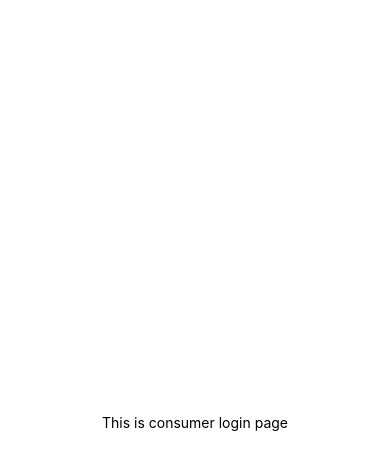
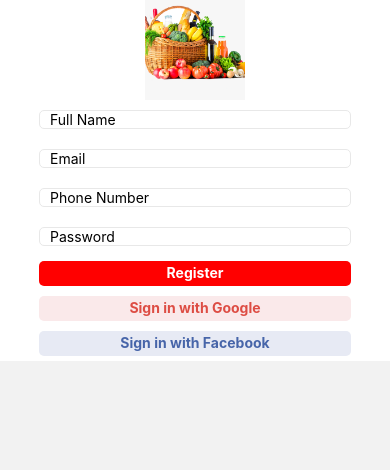
Before and after one commit to sreedevi111/street-vendor-app, a React Native app in the folder vendors-app/: screen /ConsumerSignUp in a window 390 px wide. Shown: the top 470 px of the page. Built offline with nearby package versions, Linux system fonts and the light colour scheme.

Commit message:
signUpUi

```diff
--- a/vendors-app/App.js
+++ b/vendors-app/App.js
@@ -1,4 +1,3 @@
-import { StatusBar } from 'expo-status-bar';
 import { NavigationContainer } from '@react-navigation/native'
 import { createNativeStackNavigator } from '@react-navigation/native-stack'
 import Question from './src/components/Question';
--- a/vendors-app/src/components/ConsumerSignUp.js
+++ b/vendors-app/src/components/ConsumerSignUp.js
@@ -1,17 +1,75 @@
-import React, { Component } from 'react'
-import { Text, View, StyleSheet } from 'react-native'
+import React, { useState } from "react";
+import { StyleSheet, Text, View, Button, ScrollView, Image } from "react-native";
+import CustomInput from './CustomInput';
+import CustomButton from "./Customebutton/CustomButton";
+import Logo from '../../assets/Logo.png'
 
-const ConsumerLogin = () => {
+const ConsumerSignUp = () => {
+  const [fullName, setFullName] = useState("");
+  const [password, setPassword] = useState("");
+  const [email, setEmail] = useState ("");
+  const [phoneNumber, setPhoneNumber] = useState ("");
+
+  const onSignUpPressed = () => {
+    console.warn("Sign Up");
+  };
+  const onSignInGoogle = () => {
+    console.warn("Googel");
+  };
+  const onSignInFacebook = () => {
+    console.warn("Facebook");
+  };
+
 
     return (
+      <ScrollView showsVerticalScrollIndicator={false}>
+
       <View style={styles.body}>
-        <Text> This is consumer login page </Text>
+
+      <Image source={Logo} style={styles.logo} />
+
+      <CustomInput
+        placeholder="Full Name"
+        value={fullName}
+        setValue={setFullName}
+      />
+       <CustomInput
+        placeholder="Email"
+        value={email}
+        setValue={setEmail}
+      />
+       <CustomInput
+        placeholder="Phone Number"
+        value={phoneNumber}
+        setValue={setPhoneNumber}
+      />
+      <CustomInput
+        placeholder="Password"
+        value={password}
+        setValue={setPassword}
+        secureTextEntry={true}
+      />
+      <CustomButton text="Register" onPress={onSignUpPressed} />
+      <CustomButton
+        text="Sign in with Google"
+        onPress={onSignInGoogle}
+        bgColor="#FAE9EA"
+        fgColor="#DD4D44"
+      />
+      <CustomButton
+        text="Sign in with Facebook"
+        onPress={onSignInFacebook}
+        bgColor="#E7EAF4"
+        fgColor="#4765A9"
+      />
       </View>
+      </ScrollView>
+
     );
 
 }
 
-export default ConsumerLogin
+export default ConsumerSignUp
 
 const styles = StyleSheet.create({
     body: {
@@ -22,4 +80,8 @@ const styles = StyleSheet.create({
 
 
     },
+    logo: {
+      width: 100,
+      height: 100,
+    }
   });
--- /dev/null
+++ b/vendors-app/src/components/CustomInput/CustomInput.js
@@ -0,0 +1,32 @@
+import React from "react";
+import { View, Text, TextInput, StyleSheet } from "react-native";
+
+const CustomInput = ({ value, setValue, placeholder, secureTextEntry }) => {
+  return (
+    <View style={styles.container}>
+      <TextInput
+        placeholder={placeholder}
+        value={value}
+        onChangeText={setValue}
+        style={styles.input}
+        secureTextEntry={secureTextEntry}
+      />
+    </View>
+  );
+};
+
+const styles = StyleSheet.create({
+  container: {
+    backgroundColor: "white",
+    width: "80%",
+    borderColor: "#e8e8e8",
+    borderWidth: 1,
+    borderRadius: 5,
+    paddingHorizontal: 10,
+    marginVertical: 10,
+  },
+
+  input: {},
+});
+
+export default CustomInput;
--- /dev/null
+++ b/vendors-app/src/components/CustomInput/index.js
@@ -0,0 +1 @@
+export {default} from './CustomInput'
--- /dev/null
+++ b/vendors-app/src/components/Customebutton/CustomButton.js
@@ -0,0 +1,34 @@
+import { StyleSheet, Text, View, Pressable } from 'react-native'
+import React from 'react'
+
+const CustomButton = ({onPress, text, bgColor, fgColor}) => {
+  return (
+    <Pressable onPress={onPress}
+    style={[styles.container,
+        bgColor ? {backgroundColor: bgColor} : {},
+    ]}>
+      <Text style={[
+          styles.text,
+          fgColor ? {color: fgColor} : {},
+    ]}>{text}</Text>
+    </Pressable>
+  )
+}
+
+export default CustomButton
+
+const styles = StyleSheet.create({
+    container: {
+        backgroundColor: 'red',
+        width: '80%',
+        height: 25,
+        padding: 3,
+        marginVertical: 5,
+        alignItems: 'center',
+        borderRadius: 5,
+    },
+    text:{
+        fontWeight: 'bold',
+        color: 'white'
+    }
+});
--- /dev/null
+++ b/vendors-app/src/components/Customebutton/index.js
@@ -0,0 +1 @@
+export {default} from './CustomButton'
--- a/vendors-app/src/components/Question.js
+++ b/vendors-app/src/components/Question.js
@@ -1,25 +1,29 @@
 import { StyleSheet, Text, View, Button } from "react-native";
 import { TouchableOpacity } from "react-native-web";
 
-
-const Question = ({navigation}) => {
-
+const Question = ({ navigation }) => {
   return (
     <View style={styles.body}>
       <Text style={styles.text}>LOCAL VENDORS</Text>
-      <View style={{ marginBottom: 10,  width: 115,  }}>
-        <TouchableOpacity></TouchableOpacity>
-      <Button color="#0000ff" onPress={() => navigation.navigate("VendorSignUp")} title="vendor 🛍️" />
-      </View>
-
-      <Button color="#0000ff" onPress={() => navigation.navigate("ConsumerSignUp")}  title="consumer🚹 " />
-
-
+      <TouchableOpacity style={{ marginBottom: 10, width: 115 }}>
+        <Button
+          color="#0000ff"
+          onPress={() => navigation.navigate("VendorSignUp")}
+          title="vendor 🛍️"
+        />
+      </TouchableOpacity>
+      <TouchableOpacity>
+        <Button
+          color="#0000ff"
+          onPress={() => navigation.navigate("ConsumerSignUp")}
+          title="consumer🚹 "
+        />
+      </TouchableOpacity>
     </View>
   );
-}
+};
 
-export default Question
+export default Question;
 
 const styles = StyleSheet.create({
   body: {
@@ -27,18 +31,9 @@ const styles = StyleSheet.create({
     backgroundColor: "#ffffff",
     alignItems: "center",
     justifyContent: "center",
-
-
   },
   text: {
     fontSize: 40,
     fontWeight: "bold",
   },
-
-  buttonContainer: {
-     height: 30,
-     width: 30,
-  }
-
-
 });
--- a/vendors-app/src/components/VendorSignUp.js
+++ b/vendors-app/src/components/VendorSignUp.js
@@ -1,15 +1,67 @@
-import React from 'react'
-import { StyleSheet, Text, View, Button } from "react-native";
+import React, { useState } from "react";
+import { StyleSheet, Text, View, Button, ScrollView, Image } from "react-native";
+import CustomInput from "./CustomInput/CustomInput";
+import CustomButton from "./Customebutton/CustomButton";
+import Logo from '../../assets/Logo.png'
+
 
 const VendorSignUp = () => {
+  const [fullName, setFullName] = useState("");
+  const [password, setPassword] = useState("");
+  const [email, setEmail] = useState("");
+  const [phoneNumber, setPhoneNumber] = useState("");
+
+  const onSignUpPressed = () => {
+    console.warn("Sign Up");
+  };
+  const onSignInGoogle = () => {
+    console.warn("Googel");
+  };
+  const onSignInFacebook = () => {
+    console.warn("Facebook");
+  };
+
   return (
-   <View style={styles.body}>
-       <Text>This is vendor log in page</Text>
-   </View>
+    <ScrollView showsVerticalScrollIndicator={false}>
+    <View style={styles.body}>
+    <Image source={Logo} style={styles.logo} />
+
+      <CustomInput
+        placeholder="Full Name"
+        value={fullName}
+        setValue={setFullName}
+      />
+      <CustomInput placeholder="Email" value={email} setValue={setEmail} />
+      <CustomInput
+        placeholder="Phone Number"
+        value={phoneNumber}
+        setValue={setPhoneNumber}
+      />
+      <CustomInput
+        placeholder="Password"
+        value={password}
+        setValue={setPassword}
+        secureTextEntry={true}
+      />
+      <CustomButton text="Register" onPress={onSignUpPressed} />
+      <CustomButton
+        text="Sign in with Google"
+        onPress={onSignInGoogle}
+        bgColor="#FAE9EA"
+        fgColor="#DD4D44"
+      />
+      <CustomButton
+        text="Sign in with Facebook"
+        onPress={onSignInFacebook}
+        bgColor="#E7EAF4"
+        fgColor="#4765A9"
+      />
+    </View>
+    </ScrollView>
   );
-}
+};
 
-export default VendorSignUp
+export default VendorSignUp;
 
 const styles = StyleSheet.create({
   body: {
@@ -17,7 +69,9 @@ const styles = StyleSheet.create({
     backgroundColor: "#ffffff",
     alignItems: "center",
     justifyContent: "center",
-
-
   },
+  logo: {
+    width: 100,
+    height: 100,
+  }
 });
```
Also changed, not shown: vendors-app/assets/Logo.png (added).
